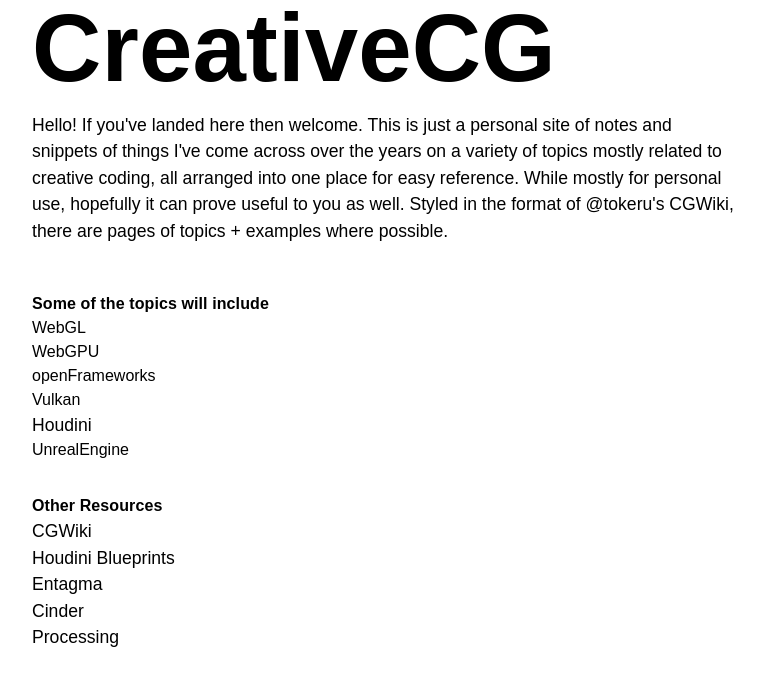
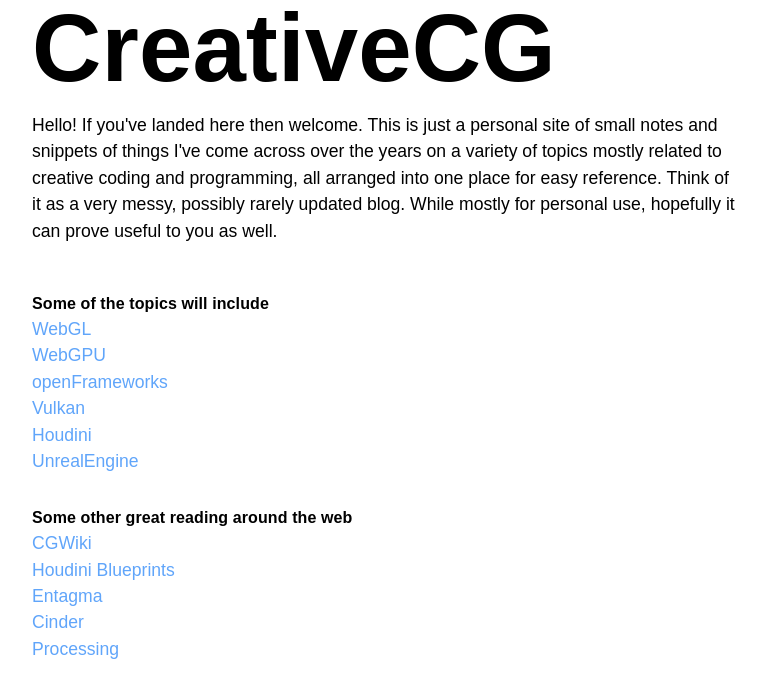
Before and after one commit to sortofsleepy/creativecg, a SvelteKit app: page / in a window 1280 px wide. Shown: the top 698 px of the page, without its empty margins (256-1022 px from the left). Built offline with nearby package versions, Linux system fonts and the light colour scheme; a web font is replaced by a local one.

Commit message:
Some refactoring
- refactor home page and add missing links
- add vulkan guide link
- tweak intro

```diff
--- a/src/app.css
+++ b/src/app.css
@@ -32,7 +32,7 @@
 }
 
 a {
-    color:black;
+    color: rgb(96 165 250);
     transition:color 0.5s ease;
 }
 
--- a/src/routes/+page.svelte
+++ b/src/routes/+page.svelte
@@ -6,29 +6,29 @@
     <h1 class="lg:text-8xl sm:text-5xl">CreativeCG</h1>
 
     <p class="py-4 intro">
-        Hello! If you've landed here then welcome. This is just a personal site of notes and snippets of things I've come across over the years on a variety of topics
-        mostly related to creative coding, all arranged into one place for easy reference. While mostly for personal use, hopefully it can prove useful to you as well.
+        Hello! If you've landed here then welcome. This is just a personal site of small notes and snippets of things I've come across over the years on a variety of topics
+        mostly related to creative coding and programming, all arranged into one place for easy reference. Think of it as a very messy, possibly rarely updated blog.
 
-        Styled in the format of @tokeru's CGWiki, there are pages of topics + examples where possible.
+        While mostly for personal use, hopefully it can prove useful to you as well.
     </p>
 
     <h1 class="mt-8">
         Some of the topics will include
     </h1>
     <ul>
-        <li>WebGL</li>
-        <li>WebGPU</li>
-        <li>openFrameworks</li>
-        <li>Vulkan</li>
+        <li><a href="/webgl">WebGL</a></li>
+        <li><a href="/webgpu">WebGPU</a> </li>
+        <li><a href="/openframeworks">openFrameworks</a></li>
+        <li><a href="/vulkan">Vulkan</a></li>
         <li><a href="/houdini">Houdini</a></li>
-        <li>UnrealEngine</li>
+        <li><a href="/unreal">UnrealEngine</a></li>
     </ul>
 </section>
 
 <section class="container mx-auto px-72">
 
     <h1 class="mt-8">
-        Other Resources
+        Some other great reading around the web
     </h1>
     <ul>
         {#each external_sources as ext_source}
--- a/src/routes/houdini/+page.svelte
+++ b/src/routes/houdini/+page.svelte
@@ -11,13 +11,25 @@
             <li>
                 <a href="#vex-ref">Vex reference</a>
             </li>
+
+            <li>
+                <a href="#cgwiki">CGWiki</a>
+            </li>
         </ul>
     </div>
 </section>
 
-<section class="container mx-auto px-72 py-20">
+<section id="vex-ref" class="container mx-auto px-72 py-20">
     <h2>Common Vex attribute and type reference</h2>
     <a href="https://www.johnkunz.com/vex" target="_blank" rel="noreferrer">
         John Kunz has taken the time to to construct a handy reference guide to common Vex related types and attributes you might run into.</a>
     <p>It contains a number of helpful things like available global variables as well as things like Vellum attributes </p>
 </section>
+
+
+<section id="cgwiki" class="container mx-auto px-72 py-20">
+    <h2>CGWiki</h2>
+    <a href="https://www.tokeru.com/cgwiki/?title=Houdini" target="_blank" rel="noreferrer">
+        A giant resource of Houdini related techniques often with project files as well.
+    </a>
+</section>
--- a/src/routes/vulkan/+page.svelte
+++ b/src/routes/vulkan/+page.svelte
@@ -11,12 +11,15 @@
             <li>
                 <a href="/vulkan/#ash-vulkan">Ash - a Rust based Vulkan framework.</a>
             </li>
+            <li>
+                <a href="/vulkan/#vulkan-guide">Vulkan Guide</a>
+            </li>
         </ul>
     </div>
 </section>
 
 
-<section class="container mx-auto px-72 py-20">
+<section id="willems" class="container mx-auto px-72 py-20">
     <h2>Sascha Willems Vulkan Samples</h2>
     <a href="https://github.com/SaschaWillems/Vulkan" target="_blank" rel="noreferrer">
         Sascha Willems maintains a list of various Vulkan examples using C++.
@@ -24,7 +27,7 @@
 </section>
 
 
-<section class="container mx-auto px-72 py-20">
+<section id="ash-vulkan" class="container mx-auto px-72 py-20">
     <h2>Ash - A Rust Based Vulkan Framework</h2>
     <a href="https://github.com/SaschaWillems/Vulkan" target="_blank" rel="noreferrer">
         Ash is a Rust based "framework"
@@ -36,3 +39,11 @@
         </a>
     </div>
 </section>
+
+
+<section id="vulkan-guide" class="container mx-auto px-72 py-20">
+    <h2>Vulkan Guide</h2>
+    <a href="https://vkguide.dev/" target="_blank" rel="noreferrer">
+        An alternate Vulkan beginner tutorial.
+    </a>
+</section>
```
